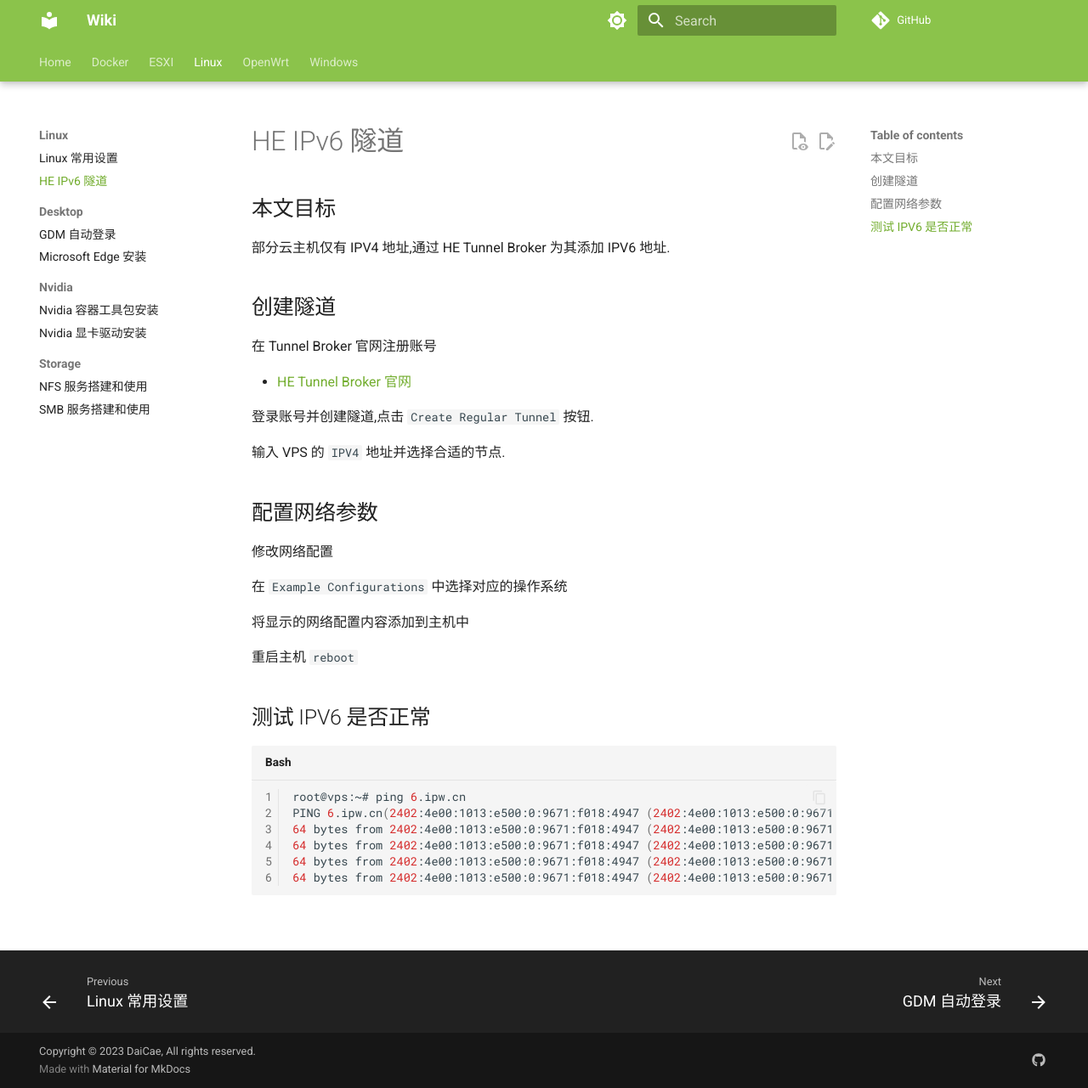
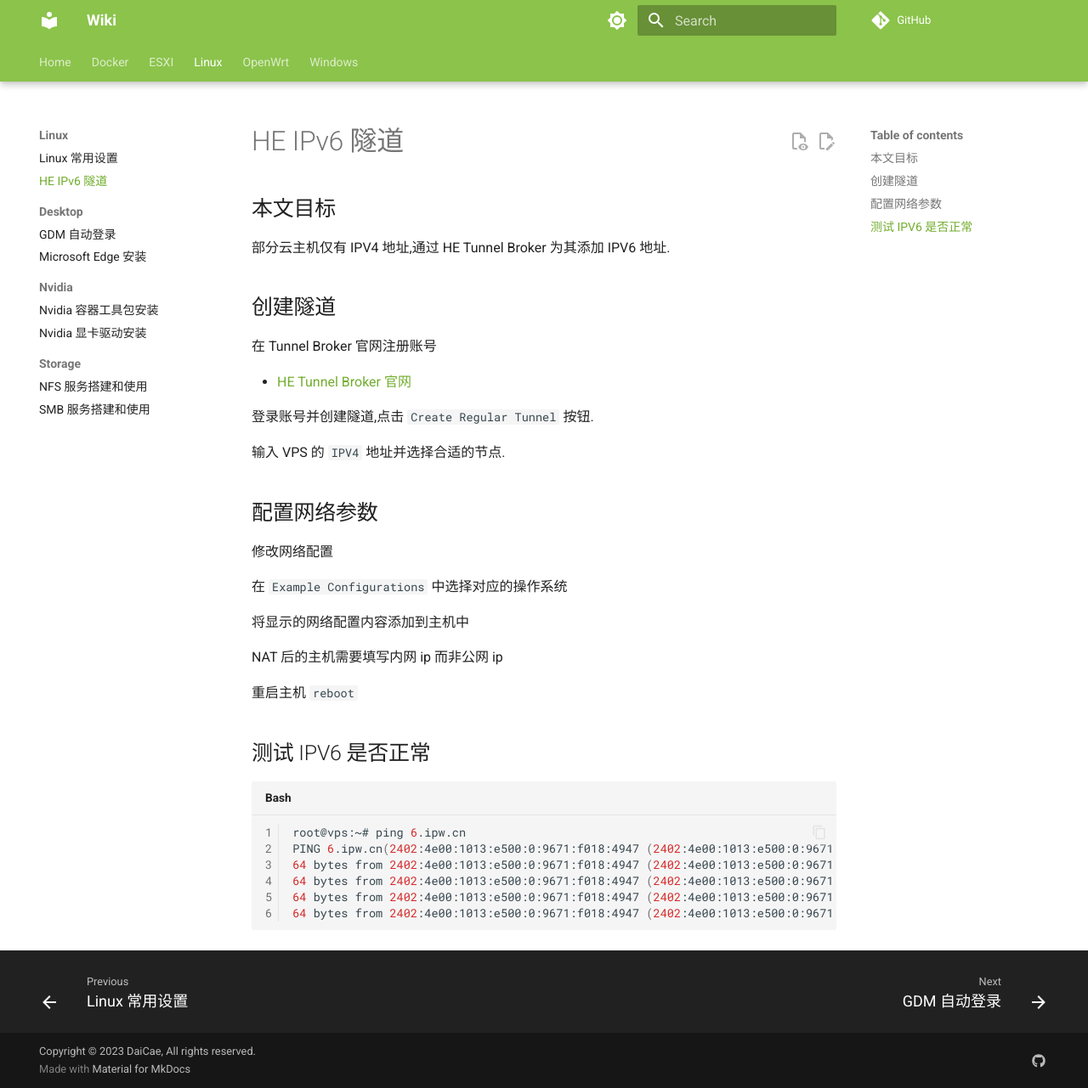
Before and after one commit to zexvar/wiki, an MkDocs documentation site: the page built from docs/Linux/he-ipv6-tunnel.md, in a window 1280 px wide and 1281 px high. Shown: the whole window at 85% size. Built offline with MkDocs 1.6.1 and Material for MkDocs 9.7.7, drawn with Linux system fonts in a browser that asks for light colours; comment, search, counter and statistics services are not loaded; the version menu is left out.

Commit message:
update docs Linux/he-ipv6

```diff
--- a/docs/Linux/he-ipv6-tunnel.md
+++ b/docs/Linux/he-ipv6-tunnel.md
@@ -8,7 +8,7 @@
 
 在 Tunnel Broker 官网注册账号
 
-- [HE Tunnel Broker 官网](https://tunnelbroker.net/)
+-   [HE Tunnel Broker 官网](https://tunnelbroker.net/)
 
 登录账号并创建隧道,点击 `Create Regular Tunnel` 按钮.
 
@@ -22,6 +22,8 @@
 
 将显示的网络配置内容添加到主机中
 
+NAT 后的主机需要填写内网 ip 而非公网 ip
+
 重启主机 `reboot`
 
 ## 测试 IPV6 是否正常
```
